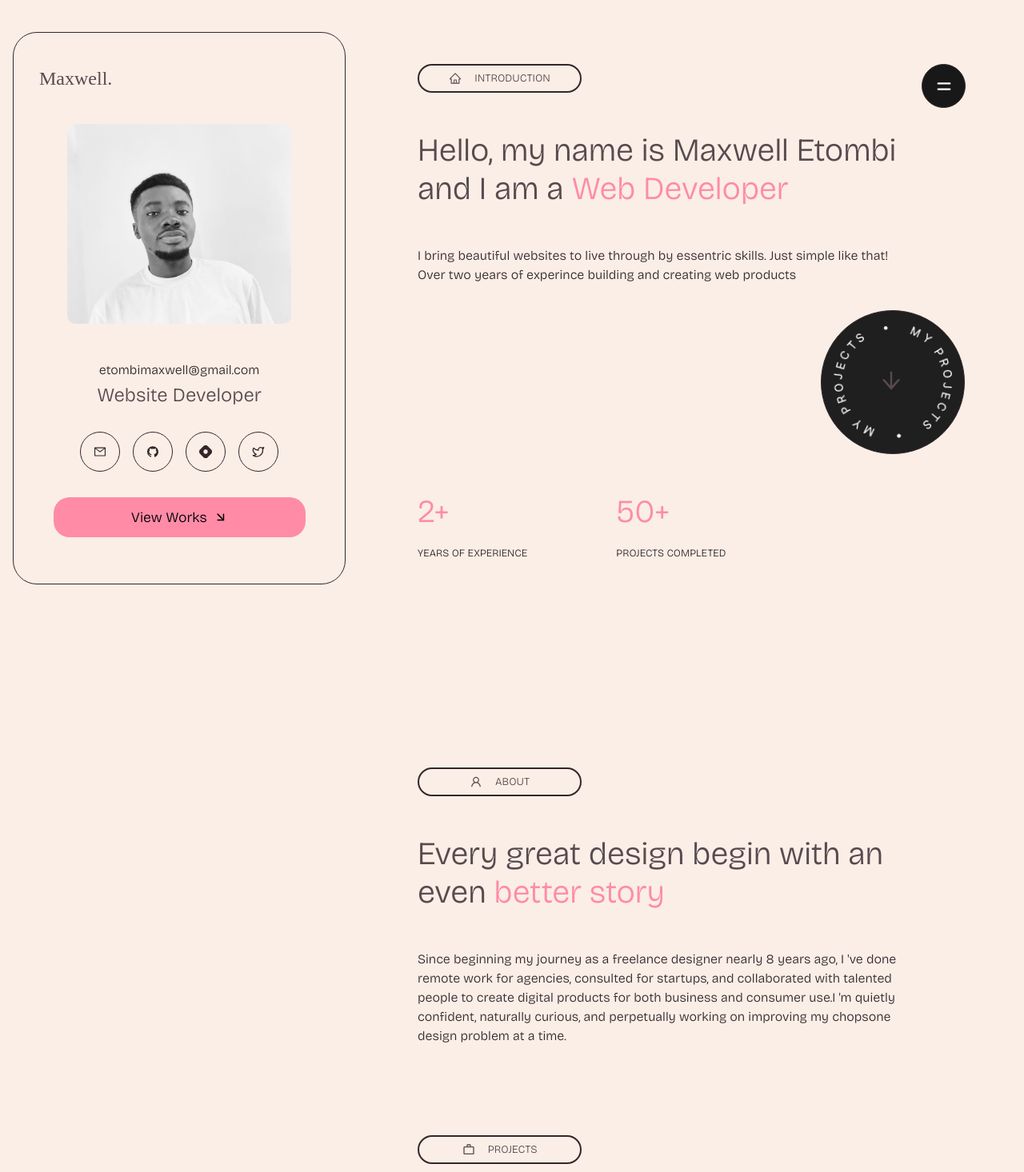
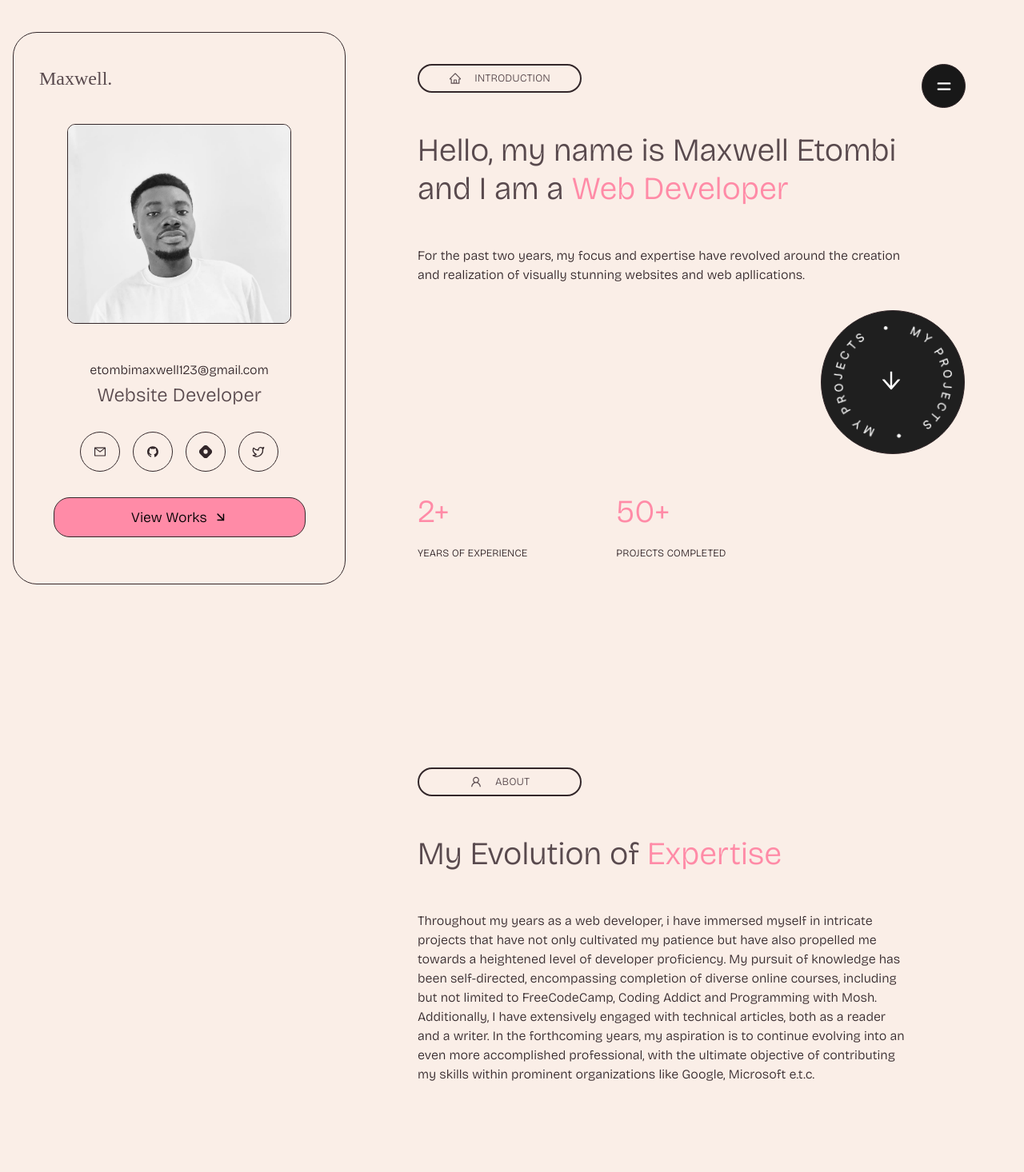
Before and after one commit to Maxetoo/Portfolio, a React (Create React App) app: page / in a window 1280 px wide. Shown: the top 1466 px of the page at 80% size. Built offline with nearby package versions, Linux system fonts and the light colour scheme; a web font is replaced by a local one.

Commit message:
semi finish

```diff
--- a/src/Components/About.js
+++ b/src/Components/About.js
@@ -40,9 +40,9 @@ const About = () => {
       whileInView="onscreen"
       viewport={{ once: false}}
          >
-        Every great design begin with an even { ' ' }
+        My Evolution of { ' ' }
         <span className = 'colored--text' >
-        better story
+        Expertise
         </span>
         </motion.div>
         <motion.p
@@ -52,11 +52,7 @@ const About = () => {
       whileInView="onscreen"
       viewport={{ once: false}}
          >
-        Since beginning my journey as a freelance designer nearly 8 years ago,
-        I 've done remote work for agencies, consulted for startups, and
-        collaborated with talented people to create digital products
-        for both business and consumer use.I 'm quietly confident, naturally curious, and
-        perpetually working on improving my chopsone design problem at a time.
+          Throughout my years as a web developer, i have immersed myself in intricate projects that have not only cultivated my patience but have also propelled me towards a heightened level of developer proficiency. My pursuit of knowledge has been self-directed, encompassing completion of diverse online courses, including but not limited to FreeCodeCamp, Coding Addict and Programming with Mosh. Additionally, I have extensively engaged with technical articles, both as a reader and a writer. In the forthcoming years, my aspiration is to continue evolving into an even more accomplished professional, with the ultimate objective of contributing my skills within prominent organizations like Google, Microsoft e.t.c.
         </motion.p>
         </Wrapper>
     )
--- a/src/Components/Articles.js
+++ b/src/Components/Articles.js
@@ -174,15 +174,6 @@ const Wrapper = styled.div`
     border: solid var(--secondary-border) var(--outline);
   }
 
-  .article:hover {
-    border-color: var(--primary);
-    cursor: pointer;
-    transition: .5s all;
-
-    .article-link {
-      color: var(--primary);
-    }
-  }
 
   .article--head {
     width: 100%;
@@ -198,7 +189,21 @@ const Wrapper = styled.div`
 
   .article-link {
     font-size: 2em;
-    color: #ffffff;
+    color: var(--primary);
+  }
+
+  .article:hover {
+    transition: .5s all;
+    background: var(--primary);
+    color: var(--bgcolor);
+
+    .article-link {
+      color: var(--outline);
+    }
+
+    .time-icon {
+      color: var(--outline);
+    }
   }
 
   .date {
--- a/src/Components/Contact.js
+++ b/src/Components/Contact.js
@@ -2,7 +2,7 @@ import React, {useRef} from 'react'
 import styled from 'styled-components'
 import { BiSolidContact } from 'react-icons/bi'
 // BiSolidContact
-import { Link } from 'react-router-dom'
+import { Link, useNavigate} from 'react-router-dom'
 import { socials } from '../Data/Data'
 import {sections} from '../Features/eventReudcer'
 import {useScroll, motion} from 'framer-motion'
@@ -10,6 +10,7 @@ import {useScroll, motion} from 'framer-motion'
 
 const Contact = () => {
   sections.Contact = useRef()
+  const navigate = useNavigate()
   const textRevealVariant = {
     offscreen: {
       x: -10,
@@ -72,15 +73,16 @@ const Contact = () => {
       whileInView="onscreen"
       viewport={{ once: false, amount: 0.1 }}
       >SAY HELLO</motion.p>
+      <a href="mailto: etombimaxwell123@gmail.com" className='p-mail'>
       <motion.p
       variants={smallertextRevealVariant}
       initial="offscreen"
       whileInView="onscreen"
       viewport={{ once: false, amount: 0.1 }}
-      >maxeto@gmail.com</motion.p>
-      {/* <div className='contact-footer'>
+      className='p-mail'
+      >etombimaxwell123@gmail.com</motion.p>
+      </a>
 
-      </div> */}
       <motion.div
       className="social--container"
       variants={textRevealVariant}
@@ -165,9 +167,17 @@ const Wrapper = styled.div`
 
   .social--link {
     margin: 1rem;
-    /* color: white; */
     color: var(--default-font-color);
     font-size: 1.3em;
+  }
+
+  .p-mail {
+    color: var(--outline);
+    text-decoration: none;
+  }
+
+  .p-mail:hover {
+    text-decoration: underline;
   }
 
   @media only screen and (min-width: 600px) {
--- a/src/Components/HomeProfile.js
+++ b/src/Components/HomeProfile.js
@@ -6,7 +6,6 @@ import { Link } from 'react-router-dom'
 import { FiArrowDownRight } from 'react-icons/fi'
 import { useSelector, useDispatch } from 'react-redux'
 import {openNavMenu, sections, scrollToSection} from '../Features/eventReudcer'
-import { AiFillSetting } from "react-icons/ai";
 import ProfileImg from '../Assets/Maxwell.jpg'
 
 // FiArrowDownRight
@@ -25,18 +24,16 @@ const HomeProfile = () => {
           <div className='menu--container' onClick={() => dispatch(openNavMenu())}>
             <HiMenuAlt4 />
           </div>
-          {/* <div className="theme-settings">
-          <AiFillSetting/>
-
-          </div> */}
         </div>
         <img
-          // src='https://cdn.dribbble.com/userupload/6385587/file/original-5a2c33f1b9dff537e9d6e30e51311b23.png?crop=0x0-3201x2401&resize=640x480&vertical=center'
           src={ProfileImg}
           alt='profile'
           className='profile--img'/>
         <div className='profile--info'>
-          <h4 className='profile--email'>etombimaxwell@gmail.com</h4>
+          <a href="mailto:etombimaxwell123@gmail.com" className='mail-link'>
+          <h4 className='profile--email'>etombimaxwell123@gmail.com</h4>
+          </a>
+
           <h4 className='profile--title'>Website Developer</h4>
         </div>
         <div className='social--container'>
@@ -116,6 +113,7 @@ const Wrapper = styled.div`
     margin: 2rem;
     object-fit: cover;
     object-position: calc(bottom - 1rem);
+    border: solid 1px var(--outline);
   }
 
   .profile--info {
@@ -124,6 +122,11 @@ const Wrapper = styled.div`
     display: flex;
     flex-direction: column;
     align-items: center;
+  }
+
+  .mail-link {
+    color: var(--outline);
+    text-decoration: none;
   }
 
   .profile--email {
@@ -176,6 +179,7 @@ const Wrapper = styled.div`
     flex-direction: row;
     align-items: center;
     justify-content: center;
+    border: solid 1px var(--outline);
 
     .learnmore--icon {
       margin-left: 0.5rem;
--- a/src/Components/Introduction.js
+++ b/src/Components/Introduction.js
@@ -52,9 +52,7 @@ const Introduction = () => {
       viewport={{ once: false, amount: 0.1 }}
 
       >
-        I bring beautiful websites to live through by essentric skills. Just
-        simple like that! Over two years of experince building and creating web
-        products
+        For the past two years, my focus and expertise have revolved around the creation and realization of visually stunning websites and web apllications.
       </motion.p>
       <div className="scroller-main--container">
         <div className='project-scroller--container' onClick={() => dispatch(scrollToSection(sections.Projects))}>
@@ -176,7 +174,7 @@ const Wrapper = styled.div`
     font-size: 2em;
     top: 40%;
     left: 40%;
-    color: var(--default-font-color);
+    color: #ffff;
   }
 
   .profile-counter--container {
--- a/src/Components/NavMenu.js
+++ b/src/Components/NavMenu.js
@@ -85,7 +85,7 @@ const Wrapper = styled.div`
       display: flex;
       flex-direction: column;
       align-items: flex-start;
-      color: var(--outline);
+      color: var(--bgcolor);
       background: #111;
       /* background: #111;  */
 
@@ -102,6 +102,7 @@ const Wrapper = styled.div`
         align-items: center;
         margin-top: 2rem;
         cursor: pointer;
+        opacity: 0.8;
      }
 
      .menu--list:hover {
--- a/src/Components/Projects.js
+++ b/src/Components/Projects.js
@@ -186,10 +186,19 @@ min-height: 100vh;
   }
 
   .selected--project:hover {
-    border-color: var(--primary);
-    cursor: pointer;
     transition: .5s all;
+    background: var(--primary);
+    color: var(--bgcolor);
+
+    .project-link {
+      text-decoration: underline;
+    }
+
+    .project-view {
+      color: var(--outline);
+    }
   }
+
 
   .details-head {
     width: 100%;
--- a/src/Data/Data.js
+++ b/src/Data/Data.js
@@ -22,7 +22,7 @@ export const socials = [
   {
     id: 0,
     icon: <AiOutlineMail />,
-    link: 'mailto: etombimaxwell@gmail.com',
+    link: 'mailto: etombimaxwell123@gmail.com',
   },
   {
     id: 1,
--- a/src/Styling/variables.css
+++ b/src/Styling/variables.css
@@ -6,6 +6,7 @@
     --default-font-color: #594a4e;
     /* --outline: #999999; */
     --outline: #33272a;
+    /* --primary: #ff8e3c; */
     /* --primary: #28e98c; */
     --primary: #ff8ba7;
     /* --primary: #fef6e4; */
```
